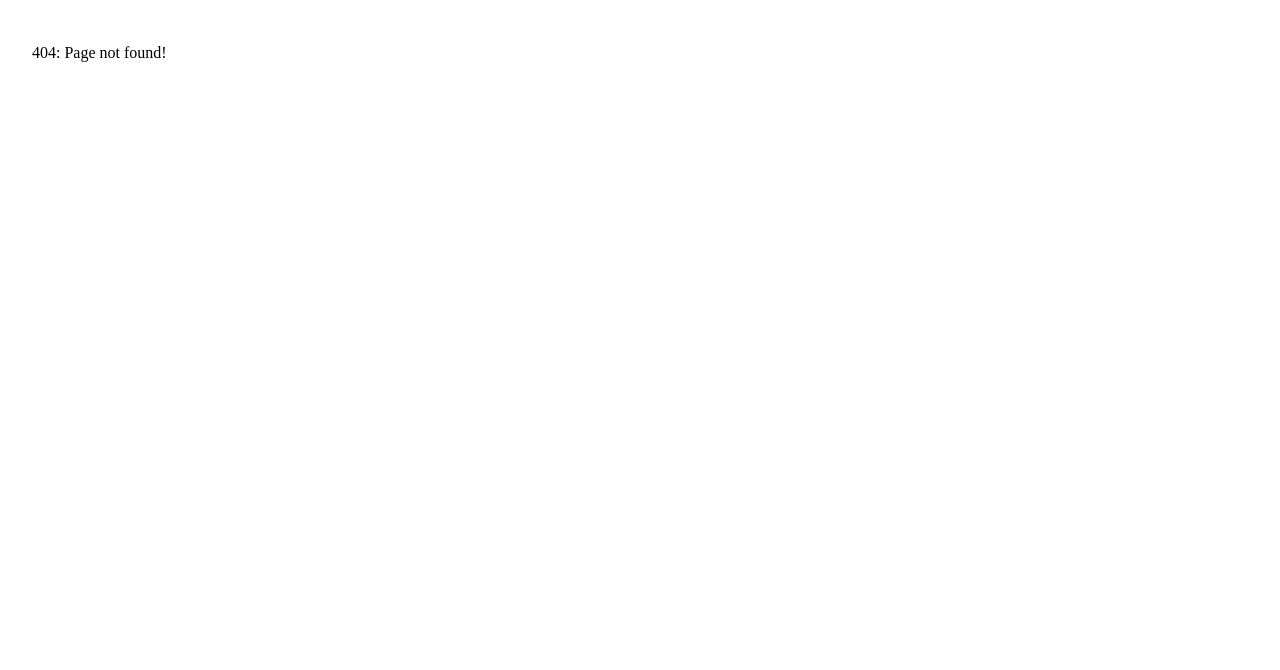
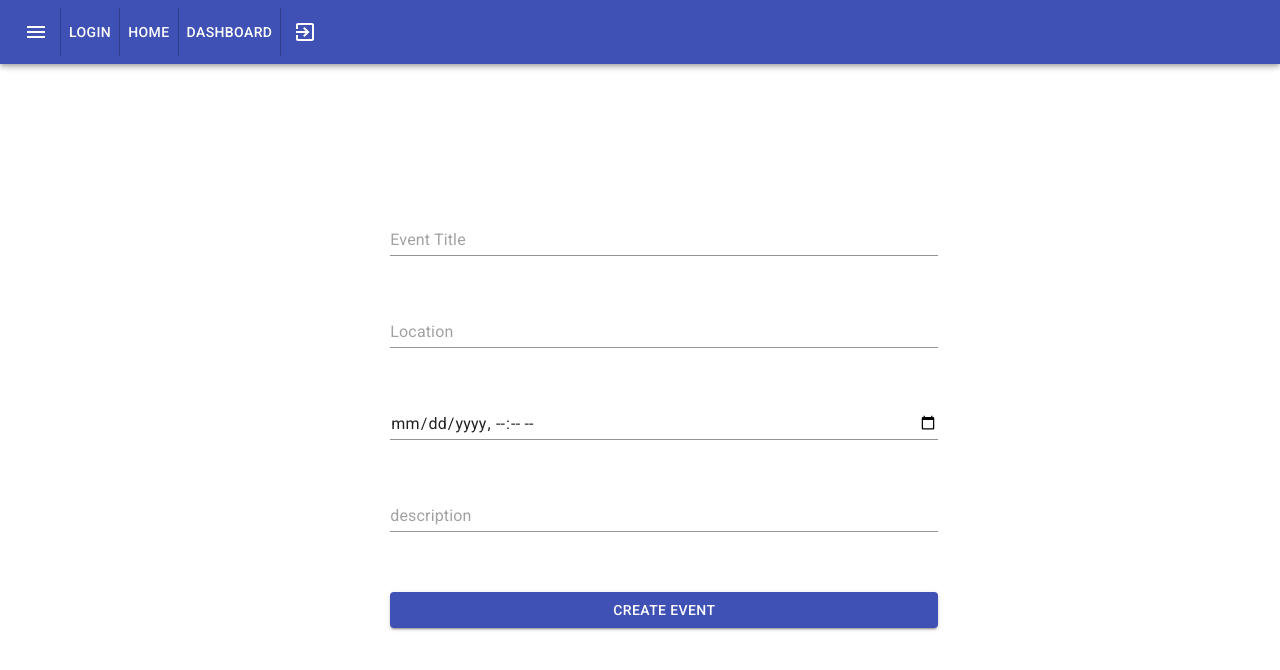
Before and after one commit to epowelldev/p03-outdoor-activity-app, a React (Create React App) app in the folder client/: page /NewEvent in a window 1280 px wide. Before the commit this address had no page. Shown: the top 670 px of the page. Built offline with nearby package versions, Linux system fonts and the light colour scheme; the HTML template or start-up script is replaced by a standard one.

Commit message:
newevent page and logic

```diff
--- a/client/src/App.js
+++ b/client/src/App.js
@@ -8,17 +8,19 @@ import CreateEvent from "./components/pages/CreateEvent";
 import './App.css';
 import Login from "./components/Login";
 import Signup from "./components/Signup";
+import NewEvent from "./components/NewEvent";
 
 function App() {
   return (
     <Router>
       <Container>
-        {/* <Navbar /> */}
+        <Navbar />
         <Switch>
           <Route exact path="/" component={Home} />
           <Route exact path="/CreateEvent" component={CreateEvent} />
           <Route exact path="/Login" component={Login} />
           <Route exact path="/Signup" component={Signup} />
+          <Route exact path="/NewEvent" component={NewEvent} />
           <Route component={NotFound} />
         </Switch>
       </Container>
--- /dev/null
+++ b/client/src/components/NewEvent.js
@@ -0,0 +1,71 @@
+import {Button, Input, Box, TextField} from '@material-ui/core';
+import { makeStyles } from '@material-ui/core/styles';
+import API from "../utils/API";
+import React,  { useState, useRef, } from 'react'
+
+
+const useStyles = makeStyles({
+    formStyles:{
+      display:"flex",
+      flexDirection:"column",
+      width:"50%",
+      marginLeft:"27%",
+      marginTop:"10%",
+
+    },
+    inputStyles:{
+      margin:"30px"
+    },
+
+  });
+
+function NewEvent(){
+
+    const classes = useStyles();
+    const [eventState, setEventState] = useState({ name: '', address: '' , description:''});
+    const { name, address,date,time,description } = eventState;
+
+    function handleSubmit(e) {
+        e.preventDefault()
+        console.log(eventState)
+        API.createEvent(eventState).then((res) => {
+            console.log(res.data)
+            setEventState({ name: '', address: '' ,description:'' })
+
+        })
+
+    }
+
+
+    function handleChange(e) {
+        e.preventDefault();
+        setEventState({ ...eventState, [e.target.name]: e.target.value })
+
+    }
+
+    return(
+        <form onSubmit={handleSubmit} >
+        <Box className={classes.formStyles}>
+
+        <Input placeholder="Event Title"  name="name" value={name} onChange={handleChange} className={classes.inputStyles}inputProps={{ 'aria-label': 'Title' }} />
+
+
+        <Input placeholder="Location"  name="address" value={address} onChange={handleChange} className={classes.inputStyles} inputProps={{ 'aria-label': 'address' }} />
+
+        {/* <Input placeholder="Date" ref={date} name="date"  className={classes.inputStyles} inputProps={{ 'aria-label': 'date' }} />
+
+        <Input placeholder="Time" ref={time}  name="time"  className={classes.inputStyles} inputProps={{ 'aria-label': 'time' }} /> */}
+        <Input placeholder="Event Date and Time"  name="event-datetime"  onChange={handleChange}  className={classes.inputStyles}  type="datetime-local" />
+
+        <Input placeholder="description"  name="description" value={description} onChange={handleChange}  className={classes.inputStyles} inputProps={{ 'aria-label': 'description' }} />
+
+        <Button onClick={handleSubmit} variant="contained"  className={classes.inputStyles} color="primary">
+            Create Event
+        </Button  >
+
+        </Box>
+      </form>
+    );
+}
+
+export default NewEvent;
--- a/client/src/components/layout/Navbar.js
+++ b/client/src/components/layout/Navbar.js
@@ -1,29 +1,29 @@
 /* eslint-disable import/no-anonymous-default-export */
-// import AppBar from '@material-ui/core/AppBar';
-// import Toolbar from '@material-ui/core/Toolbar';
-// import Button from '@material-ui/core/Button';
-// import IconButton from '@material-ui/core/IconButton';
-// import MenuIcon from '@material-ui/icons/Menu';
+import AppBar from '@material-ui/core/AppBar';
+import Toolbar from '@material-ui/core/Toolbar';
+import Button from '@material-ui/core/Button';
+import IconButton from '@material-ui/core/IconButton';
+import MenuIcon from '@material-ui/icons/Menu';
 
-// import ExitToAppIcon from '@material-ui/icons/ExitToApp';
-// import ButtonGroup from '@material-ui/core/ButtonGroup';
-// import { Fragment } from 'react';
+import ExitToAppIcon from '@material-ui/icons/ExitToApp';
+import ButtonGroup from '@material-ui/core/ButtonGroup';
+import { Fragment } from 'react';
 
-// export default () => {
-//   return (
-//     <Fragment>
-//       <AppBar>
-//         <Toolbar>
-//           <ButtonGroup variant="text" color="inherit">
-//             <IconButton edge="start" aria-label="menu"><MenuIcon /></IconButton>
-//             <Button>Login</Button>
-//             <Button>Home</Button>
-//             <Button>Dashboard</Button>
-//             <IconButton edge="end" aria-label="logout"><ExitToAppIcon /></IconButton>
-//           </ButtonGroup>
-//         </Toolbar>
-//       </AppBar>
-//       <Toolbar/>
-//     </Fragment>
-//   );
-// }
+export default () => {
+  return (
+    <Fragment>
+      <AppBar>
+        <Toolbar>
+          <ButtonGroup variant="text" color="inherit">
+            <IconButton edge="start" aria-label="menu"><MenuIcon /></IconButton>
+            <Button>Login</Button>
+            <Button>Home</Button>
+            <Button>Dashboard</Button>
+            <IconButton edge="end" aria-label="logout"><ExitToAppIcon /></IconButton>
+          </ButtonGroup>
+        </Toolbar>
+      </AppBar>
+      <Toolbar/>
+    </Fragment>
+  );
+}
--- a/client/src/utils/API.js
+++ b/client/src/utils/API.js
@@ -8,10 +8,6 @@ const API = {
 
     createEvent: function(eventData){
         return axios.post("/api/events/add",eventData);
-    },
-
-    createUser: function(userData){
-        return axios.post("/api/register", userData)
     },
 
     getUser: function(){
```
Also changed, not shown: 1 other file (tests, documents, lock files or other folders).
